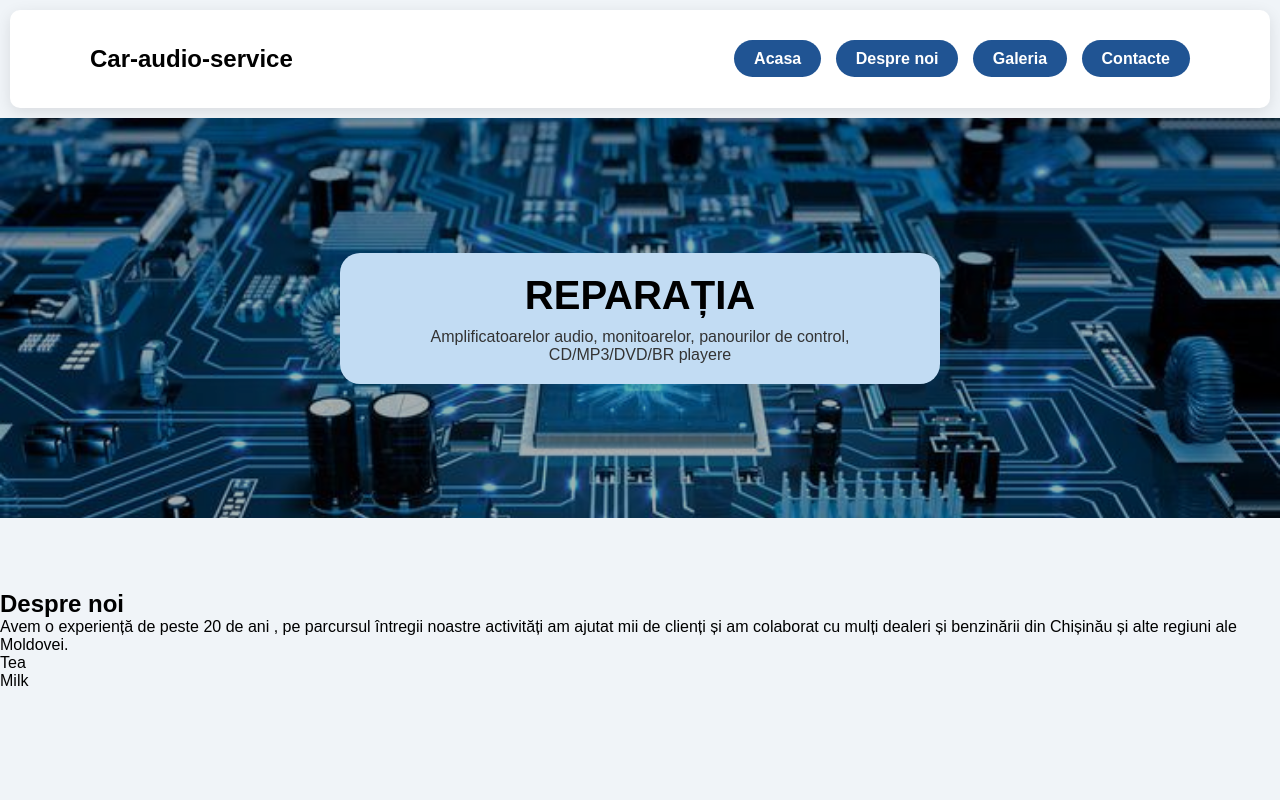
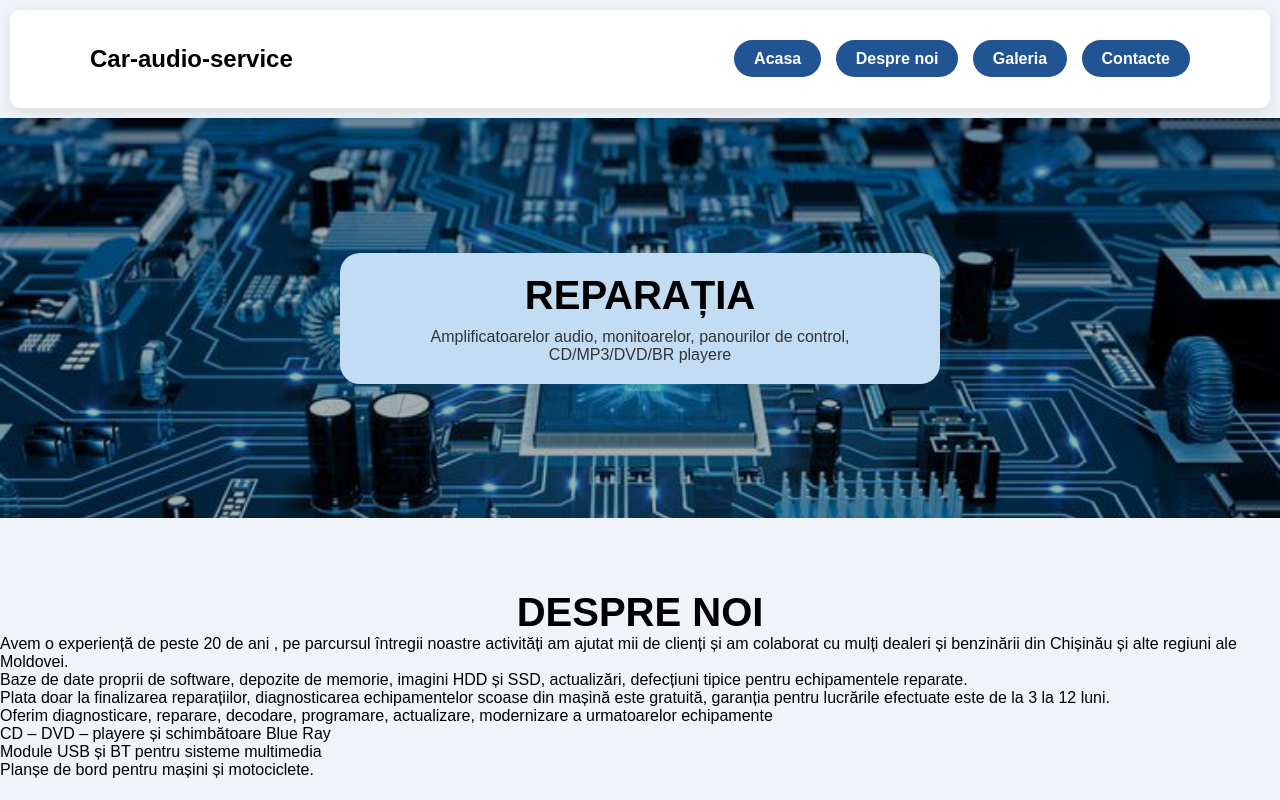
Before and after one commit to shenn3ru/Car-audio-service, a plain HTML site: page index.html in a window 1280 px wide. Drawn offline with Linux system fonts and the light colour scheme.

Commit message:
Changed the name of the file html

```diff
--- a/soimuservice.html
+++ b/index.html
@@ -31,8 +31,13 @@
         <h2> Despre noi </h2>
         <ul>
             <li> Avem o experiență de peste 20 de ani , pe parcursul întregii noastre activități am ajutat mii de clienți și am colaborat cu mulți dealeri și benzinării din Chișinău și alte regiuni ale Moldovei. </li>
-            <li>Tea</li>
-            <li>Milk</li>
+            <li> Baze de date proprii de software, depozite de memorie, imagini HDD și SSD, actualizări, defecțiuni tipice pentru echipamentele reparate.  </li>
+            <li> Plata doar la finalizarea reparațiilor, diagnosticarea echipamentelor scoase din mașină este gratuită, garanția pentru lucrările efectuate este de la 3 la 12 luni.  </li>
+            <li> Oferim diagnosticare, reparare, decodare, programare, actualizare, modernizare a urmatoarelor echipamente</li>
+            <li> CD – DVD – playere și schimbătoare Blue Ray</li>
+            <li> Module USB și BT pentru sisteme multimedia</li>
+            <li> Planșe de bord pentru mașini și motociclete.</li>
+
           </ul>
 
     </section>
--- a/style.css
+++ b/style.css
@@ -83,3 +83,13 @@ header .logo {
     color: #333;
     margin-top: 10px;
 }
+ul {
+    list-style-type: disc;
+}
+.despre h2 {
+font-weight: bold;
+text-transform: uppercase;
+font-size: 40px;
+text-align: center;
+
+}
```
